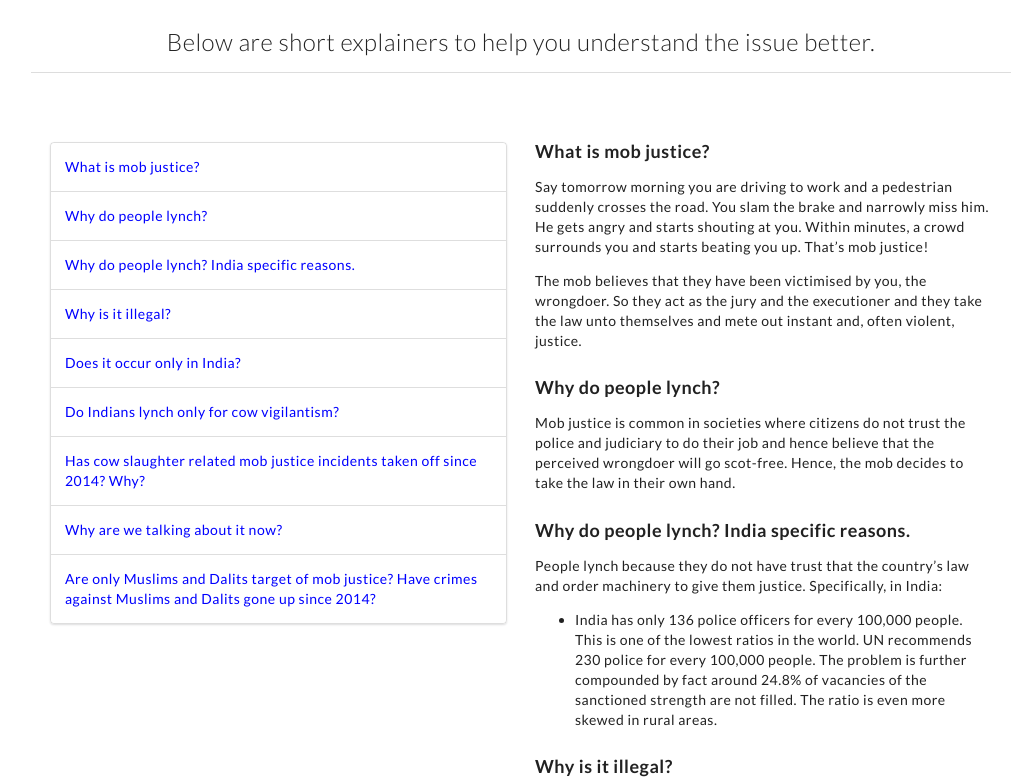
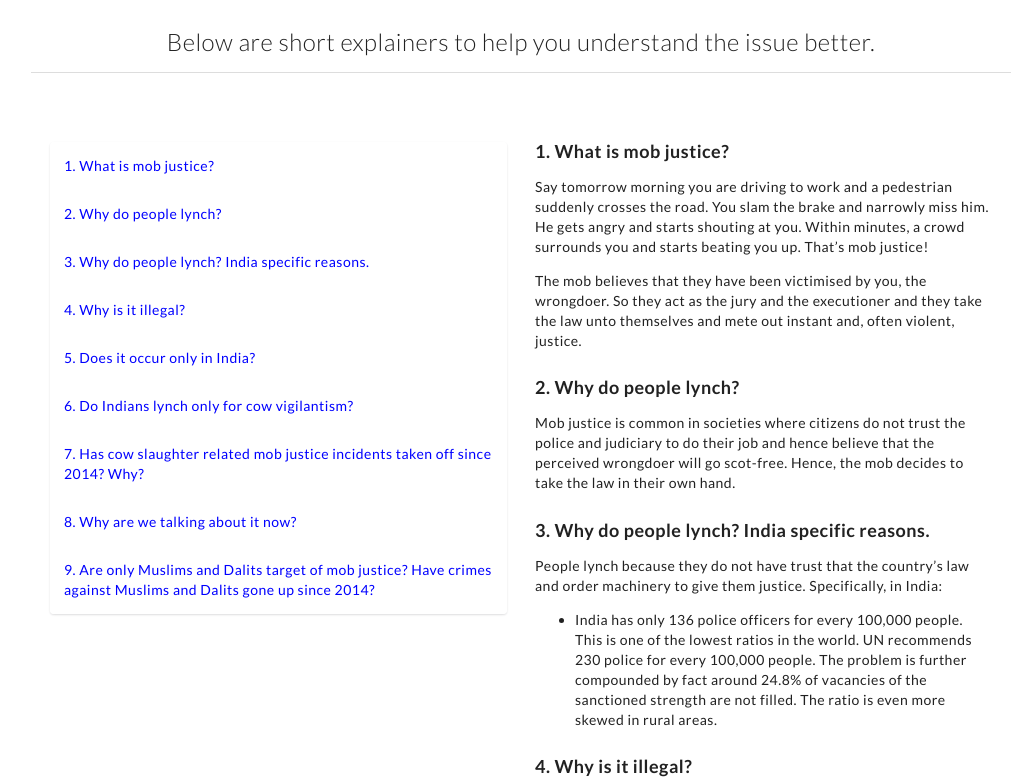
Before and after one commit to heyProto/mobbed-v1, a React app: page explainers.html in a window 1280 px wide. Shown: the part 176-955 px from the top of the page, without its empty margins (119-1138 px from the left). Built offline with nearby package versions, Linux system fonts and the light colour scheme.

```diff
--- a/explainers.html
+++ b/explainers.html
@@ -31,62 +31,62 @@
   </div>
   <div class="ui grid">
       <div class="eight wide column">
-          <div class="ui compact segments">
-            <div class="ui compact segment">
-              <p><a href="#what">What is mob justice?</a></p>
+          <div class="ui compact segments" style="border: 0px;">
+            <div class="ui compact segment" style="border: 0px;">
+              <p><a href="#what">1. What is mob justice?</a></p>
             </div>
-            <div class="ui compact segment">
-              <p><a href="#why-lynch">Why do people lynch?</a></p>
+            <div class="ui compact segment" style="border: 0px;">
+              <p><a href="#why-lynch">2. Why do people lynch?</a></p>
             </div>
-            <div class="ui compact segment">
-              <p><a href="#why-indians-lynch">Why do people lynch? India specific reasons.</a></p>
+            <div class="ui compact segment" style="border: 0px;">
+              <p><a href="#why-indians-lynch">3. Why do people lynch? India specific reasons.</a></p>
             </div>
-            <div class="ui compact segment">
-              <p><a href="#illegal">Why is it illegal?</a></p>
+            <div class="ui compact segment" style="border: 0px;">
+              <p><a href="#illegal">4. Why is it illegal?</a></p>
             </div>
-            <div class="ui compact segment">
-              <p><a href="#only-in-india">Does it occur only in India?</a></p>
+            <div class="ui compact segment" style="border: 0px;">
+              <p><a href="#only-in-india">5. Does it occur only in India?</a></p>
             </div>
-            <div class="ui compact segment">
-              <p><a href="#lynching-only-for-cow-violence">Do Indians lynch only for cow vigilantism?</a></p>
+            <div class="ui compact segment" style="border: 0px;">
+              <p><a href="#lynching-only-for-cow-violence">6. Do Indians lynch only for cow vigilantism?</a></p>
             </div>
-            <div class="ui compact segment">
-              <p><a href="#cow-violence-up-since-2014">Has cow slaughter related mob justice incidents taken off since 2014? Why?</a></p>
+            <div class="ui compact segment" style="border: 0px;">
+              <p><a href="#cow-violence-up-since-2014">7. Has cow slaughter related mob justice incidents taken off since 2014? Why?</a></p>
             </div>
-            <div class="ui compact segment">
-              <p><a href="#why-now">Why are we talking about it now?</a></p>
+            <div class="ui compact segment" style="border: 0px;">
+              <p><a href="#why-now">8. Why are we talking about it now?</a></p>
             </div>
-            <div class="ui compact segment">
-              <p><a href="#are-victims-only-dalits-and-muslims">Are only Muslims and Dalits target of mob justice? Have crimes against Muslims and Dalits gone up since 2014?</a></p>
+            <div class="ui compact segment" style="border: 0px;">
+              <p><a href="#are-victims-only-dalits-and-muslims">9. Are only Muslims and Dalits target of mob justice? Have crimes against Muslims and Dalits gone up since 2014?</a></p>
             </div>
           </div>
       </div>
       <div class="eight wide column">
-        <h3 class="ui header" id="what">What is mob justice?</h3>
+        <h3 class="ui header" id="what">1. What is mob justice?</h3>
       <p>Say tomorrow morning you are driving to work and a pedestrian suddenly crosses the road. You slam the brake and narrowly miss him. He gets angry and starts shouting at you. Within minutes, a crowd surrounds you and starts beating you up. That’s mob justice!</p>
       <p>The mob believes that they have been victimised by you, the wrongdoer. So they act as the jury and the executioner and they take the law unto themselves and mete out instant and, often violent, justice.</p>
-      <h3 class="ui header" id="why-lynch">Why do people lynch?</h3>
+      <h3 class="ui header" id="why-lynch">2. Why do people lynch?</h3>
       <p>Mob justice is common in societies where citizens do not trust the police and judiciary to do their job and hence believe that the perceived wrongdoer will go scot-free. Hence, the mob decides to take the law in their own hand.</p>
-      <h3 class="ui header" id="why-indians-lynch">Why do people lynch? India specific reasons.</h3>
+      <h3 class="ui header" id="why-indians-lynch">3. Why do people lynch? India specific reasons.</h3>
       <p>People lynch because they do not have trust that the country’s law and order machinery to give them justice. Specifically, in India:</p>
       <ul>
           <li>India has only 136 police officers for every 100,000 people. This is one of the lowest ratios in the world. UN recommends 230 police for every 100,000 people. The problem is further compounded by fact around 24.8% of vacancies of the sanctioned strength are not filled. The ratio is even more skewed in rural areas.</li>
       </ul>
-      <h3 class="ui header" id="illegal">Why is it illegal?</h3>
+      <h3 class="ui header" id="illegal">4. Why is it illegal?</h3>
       <p>Such acts violate a person’s right to a fair trial and the right to be innocent until proven guilty granted by both the Constitution of India and the Universal Declaration of Human Rights. Such acts violate freedoms granted under Article 21 (Freedom of life and liberty) and Article 14 (Equality before law) of the Constitution of India, and Article 3 (Freedom of life and liberty) and Article 10 (Right to a fair trial) under the Universal Declaration of Human Rights.</p>
-      <h3 class="ui header" id="only-in-india">Does it occur only in India?</h3>
+      <h3 class="ui header" id="only-in-india">5. Does it occur only in India?</h3>
       <p>Mob Justice is common in many countries with poor law and order infrastructure. These include South Africa, Bangladesh, Uganda, China, Kenya, Nigeria, Ghana, Brazil, Bolivia, Venezuela, Burundi, etc.</p>
-      <h3 class="ui header" id="lynching-only-for-cow-violence">Do Indians lynch only for cow vigilantism?</h3>
+      <h3 class="ui header" id="lynching-only-for-cow-violence">6. Do Indians lynch only for cow vigilantism?</h3>
       <p>Lynchings in India are fairly common. We analysed 298 incidents of mob lynching from 2011 till 2017 and found that people lynch other people for anything that they perceive as wrong or illegal - suspected theft, suspected murder, altercations, inter-religion or inter-caste marriages (honour killing), sexual harassment, witch hunting etc.</p>
       <p>In fact, only 45 of 298 i.e. 15% of the cases were for cow vigilantism.</p>
-      <h3 class="ui header" id="cow-violence-up-since-2014">Has cow slaughter related mob justice incidents taken off since 2014? Why?</h3>
+      <h3 class="ui header" id="cow-violence-up-since-2014">7. Has cow slaughter related mob justice incidents taken off since 2014? Why?</h3>
       <p>Yes it has. It accounts for 15.15% of the cases in our database. </p>
       <p>India has experienced varied levels of cow slaughter related violence since 1800s. When India gained independence, India’s founding fathers recommends that states prohibit slaughter of cows and calves in Article 48 of the Constitution of India. However, prior to 2014, governments did not pass legislature against cow slaughter and even if legislature existed, did not enforce it.</p>
       <p>Since 2014, citizens have voted in NDA (BJP led) governments in the Center and in 17 out of 29 states with massive majorities. Anti cow slaughter has been on BJP’s manifesto since inception. NDA governments have passed stringent regulation against cattle slaughter protection and decided to strictly enforce it. </p>
       <p>Lynchings in India are fairly common. People lynch other people for anything that they perceive as wrong or illegal. With the anti-cow slaughter movement since 2014, a new wrongdoing got added to list. In response, local “gau rakshak” or cow protection groups cropped up across the country to enforce these laws and this led to the rise of cow slaughter related mob justice incidents.</p>
-      <h3 class="ui header" id="why-now">Why are we talking about it now?</h3>
+      <h3 class="ui header" id="why-now">8. Why are we talking about it now?</h3>
       <p>Until 2014, reasons for lynching were fairly apolitical. Mobs lynched people for reasons like suspected theft, suspected murder, altercations, inter-religion or inter-caste marriages (honour killing), sexual harassment, witch hunting, etc. Since 2014, some incidents of lynching (15.15%) are tied to cow slaughter, which is a political issue, discussion about it has risen in the country.</p>
-      <h3 class="ui header" id="are-victims-only-dalits-and-muslims">Are only Muslims and Dalits target of mob justice? Have crimes against Muslims and Dalits gone up since 2014?</h3>
+      <h3 class="ui header" id="are-victims-only-dalits-and-muslims">9. Are only Muslims and Dalits target of mob justice? Have crimes against Muslims and Dalits gone up since 2014?</h3>
       <p>Dalits and minorities aren’t the only ones being targeted by the mobs. We analysed 298 incidents of mob lynching from 2011 till 2017. Off these 87 cases did not mention if the caste and religion of the victims. Of the remaining, 23% were Muslim, 6.3% were Dalit.</p>
       </div>
   </div>
```
